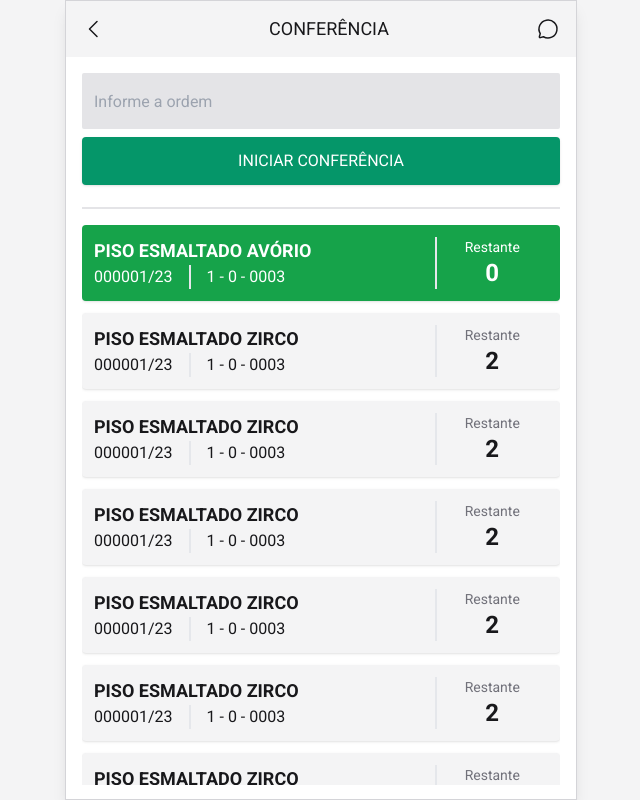
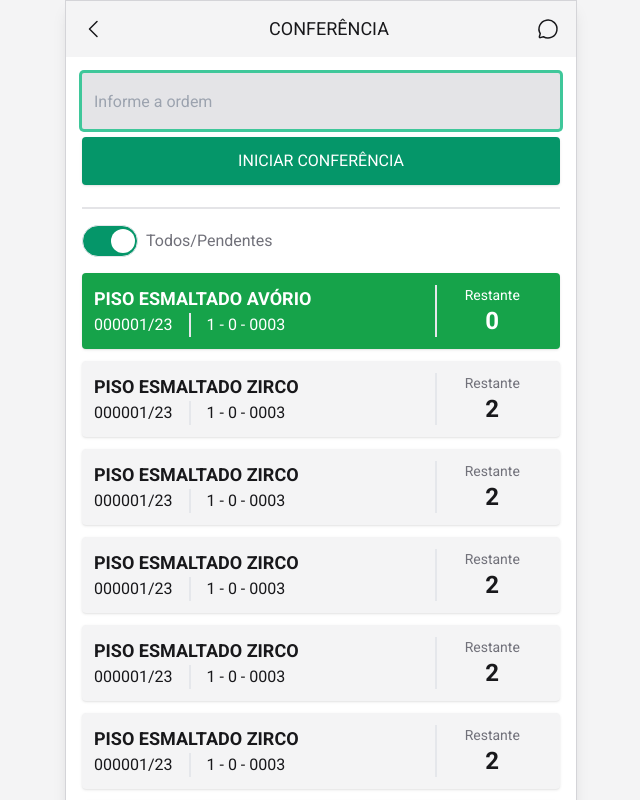
Before and after one commit to joao0pedro0alves/template-vite-pwa, a React (Vite) app: page / in a window 1280 px wide. Shown: the top 800 px of the page, without its empty margins (319-959 px from the left). Built offline with nearby package versions, Linux system fonts and the light colour scheme.

Commit message:
:lipstick: Finish Conference Layout

```diff
--- a/package.json
+++ b/package.json
@@ -9,6 +9,7 @@
     "preview": "vite preview"
   },
   "dependencies": {
+    "@radix-ui/react-switch": "^1.0.1",
     "clsx": "^1.2.1",
     "phosphor-react": "^1.4.1",
     "react": "^18.2.0",
--- a/src/app/components/Screen.tsx
+++ b/src/app/components/Screen.tsx
@@ -7,7 +7,7 @@ interface ScreenProps {
 
 export function Screen({children, className}: ScreenProps) {
     return (
-        <div className={clsx(className, "flex flex-col w-screen h-screen m-auto max-w-lg bg-white sm:border sm:border-zinc-300 shadow-lg overflow-hidden")}>
+        <div className={clsx(className, "flex flex-col w-screen min-h-screen m-auto max-w-lg bg-white sm:border sm:border-zinc-300 shadow-lg")}>
             {children}
         </div>
     )
--- /dev/null
+++ b/src/app/components/Switch.tsx
@@ -0,0 +1,25 @@
+import * as SwitchUI from '@radix-ui/react-switch'
+
+interface SwitchProps extends SwitchUI.SwitchProps {
+    label: string
+    id: string
+}
+
+export function Switch(props: SwitchProps) {
+    return (
+        <div className='w-full flex items-center gap-2 mb-4'>
+            <SwitchUI.Root
+                className="w-14 h-8 bg-zinc-400/70 border rounded-full relative data-[state='checked']:bg-emerald-600"
+                {...props}
+            >
+                <SwitchUI.Thumb
+                    className="block w-6 h-6 bg-white rounded-full transition-all translate-x-1 will-change-transform data-[state='checked']:translate-x-7"
+                />
+            </SwitchUI.Root>
+
+            <label className='text-zinc-500' htmlFor={props.id}>
+                {props.label}
+            </label>
+        </div>
+    )
+}
--- a/src/app/components/TextField.tsx
+++ b/src/app/components/TextField.tsx
@@ -1,12 +1,19 @@
+import { forwardRef, InputHTMLAttributes } from 'react'
 import clsx from 'clsx'
 
-interface TextFieldProps extends React.InputHTMLAttributes<HTMLInputElement> {}
+interface TextFieldProps extends InputHTMLAttributes<HTMLInputElement> {}
 
-export function TextField({className, ...props}: TextFieldProps) {
+export const TextField = forwardRef<any, TextFieldProps>(
+    ({ className, ...props }, ref) => {
         return (
             <input
                 {...props}
-            className={clsx('p-3 rounded-sm w-full bg-zinc-200 focus:outline-none focus:ring focus:ring-emerald-500/80', className)}
+                ref={ref}
+                className={clsx(
+                    'p-3 rounded-sm w-full bg-zinc-200 focus:outline-none focus:ring focus:ring-emerald-500/80 disabled:bg-zinc-400/60',
+                    className
+                )}
             />
         )
     }
+)
--- a/src/app/features/ConferenceList.tsx
+++ b/src/app/features/ConferenceList.tsx
@@ -1,8 +1,16 @@
 import { Card } from '../components/Card'
+import { Switch } from '../components/Switch'
 
 export function ConferenceList() {
     return (
-        <ul className="flex flex-col gap-3 max-h-[70vh] overflow-auto">
+        <div className='flex-1'>
+            <Switch
+                label='Todos/Pendentes'
+                id='show-completed'
+                defaultChecked
+            />
+
+            <ul className="flex flex-col gap-3">
                 <Card
                     title="PISO ESMALTADO AVÓRIO"
                     highlight="Restante"
@@ -13,7 +21,7 @@ export function ConferenceList() {
                     <span className="pl-4">1 - 0 - 0003</span>
                 </Card>
 
-            {Array.from({length: 15}).map((_, i) => (
+                {Array.from({length: 10}).map((_, i) => (
                     <Card
                         key={`uncompleted-card-${i}`}
                         title="PISO ESMALTADO ZIRCO"
@@ -26,5 +34,6 @@ export function ConferenceList() {
                     </Card>
                 ))}
             </ul>
+        </div>
     )
 }
--- a/src/pages/tools/Conference.tsx
+++ b/src/pages/tools/Conference.tsx
@@ -1,3 +1,5 @@
+import { FormEvent, useState, useRef } from 'react'
+import { Warning } from 'phosphor-react'
 import { Divider } from '../../app/components/Divider'
 import { Screen } from '../../app/components/Screen'
 import { TextField } from '../../app/components/TextField'
@@ -5,24 +7,108 @@ import { ToolsHeader } from '../../app/components/ToolsHeader'
 import { ConferenceList } from '../../app/features/ConferenceList'
 import { LoadingButton } from '../../app/features/LoadingButton'
 
+enum Operation {
+    Open = 1,
+    Load = 2,
+    Reset = 3,
+}
+
+const conferenceLabels: Record<Operation, string> = {
+    '1': 'Iniciar conferência',
+    '2': 'Baixar etiqueta',
+    '3': 'Reiniciar conferência',
+}
+
 export function Conference() {
+    const [activeStep, setActiveStep] = useState<Operation>(Operation.Open)
+    const documentNumberRef = useRef<HTMLInputElement>()
+    const labelCodeRef = useRef<HTMLInputElement>()
+
+    async function call(operation: Operation) {
+        // operacao, // numero do documento, // numero da etiqueta
+        console.log([
+            operation,
+            documentNumberRef.current?.value,
+            labelCodeRef.current?.value,
+        ])
+    }
+
+    async function open() {
+        await call(Operation.Open)
+        setActiveStep(Operation.Load)
+
+        // Focus on next render...
+        setTimeout(() => {
+            labelCodeRef.current!.focus()
+        }, 0)
+    }
+
+    async function load() {
+        await call(Operation.Load)
+    }
+
+    async function reset() {
+        await call(Operation.Reset)
+
+        setActiveStep(Operation.Open)
+        documentNumberRef.current!.value = ''
+        labelCodeRef.current!.value = ''
+    }
+
+    function handleSubmit(event: FormEvent) {
+        event.preventDefault()
+
+        if (activeStep === Operation.Open) {
+            open()
+        } else if (activeStep === Operation.Load) {
+            load()
+        } else {
+            reset()
+        }
+    }
+
     return (
-        <Screen className='max-h-screen'>
-            <ToolsHeader
-                title='Conferência'
-            />
+        <Screen className="relative">
+            <ToolsHeader title="Conferência" />
 
             <div className="p-4">
+                <form onSubmit={handleSubmit} className="flex flex-col gap-2">
+                    <TextField
+                        ref={documentNumberRef}
+                        autoFocus
+                        placeholder="Informe a ordem"
+                        name="ctm_num_docto"
+                        className="h-14"
+                        type="text"
+                        disabled={activeStep !== Operation.Open}
+                    />
+                    <TextField
+                        ref={labelCodeRef}
+                        placeholder="Informe a etiqueta"
+                        name="cod_etiqueta"
+                        className="h-14"
+                        type={
+                            activeStep === Operation.Load ? 'number' : 'hidden'
+                        }
+                    />
 
-                <form className="flex flex-col gap-2">
-                    <TextField placeholder="Informe a ordem" className="h-14" />
                     <LoadingButton loading={false} type="submit">
-                        Iniciar conferência
+                        {conferenceLabels[activeStep]}
                     </LoadingButton>
                 </form>
 
                 <Divider />
                 <ConferenceList />
+
+                {activeStep === Operation.Load && (
+                    <button
+                        onClick={reset}
+                        className="mt-4 flex items-center justify-center gap-4 h-12 w-full rounded shadow text-white transition-colors bg-red-500 uppercase hover:bg-red-600"
+                    >
+                        <Warning weight="bold" size={24} />
+                        {conferenceLabels[3]}
+                    </button>
+                )}
             </div>
         </Screen>
     )
```
Also changed, not shown: 1 other file (tests, documents, lock files or other folders). Lines whose indentation alone changed are shown as unchanged.
